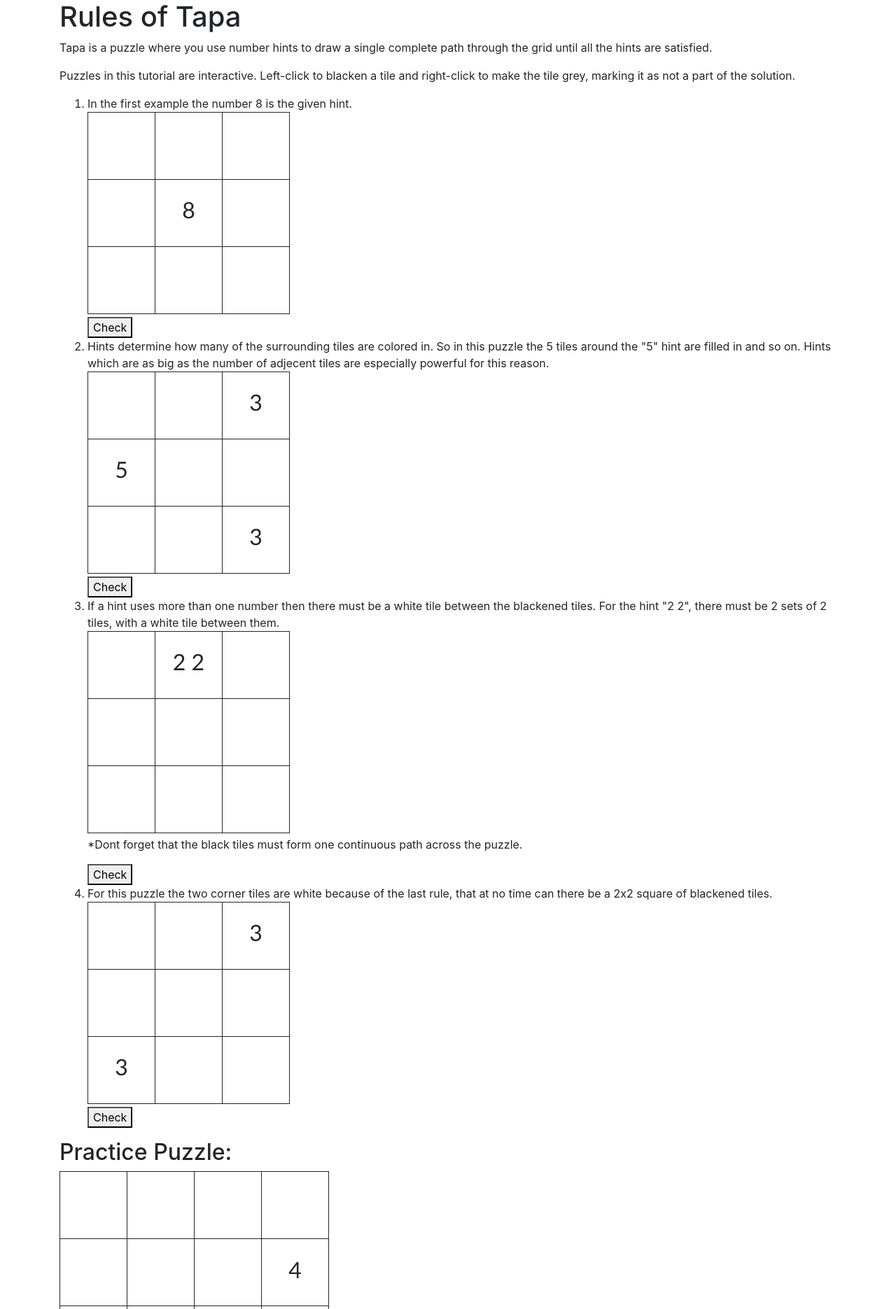
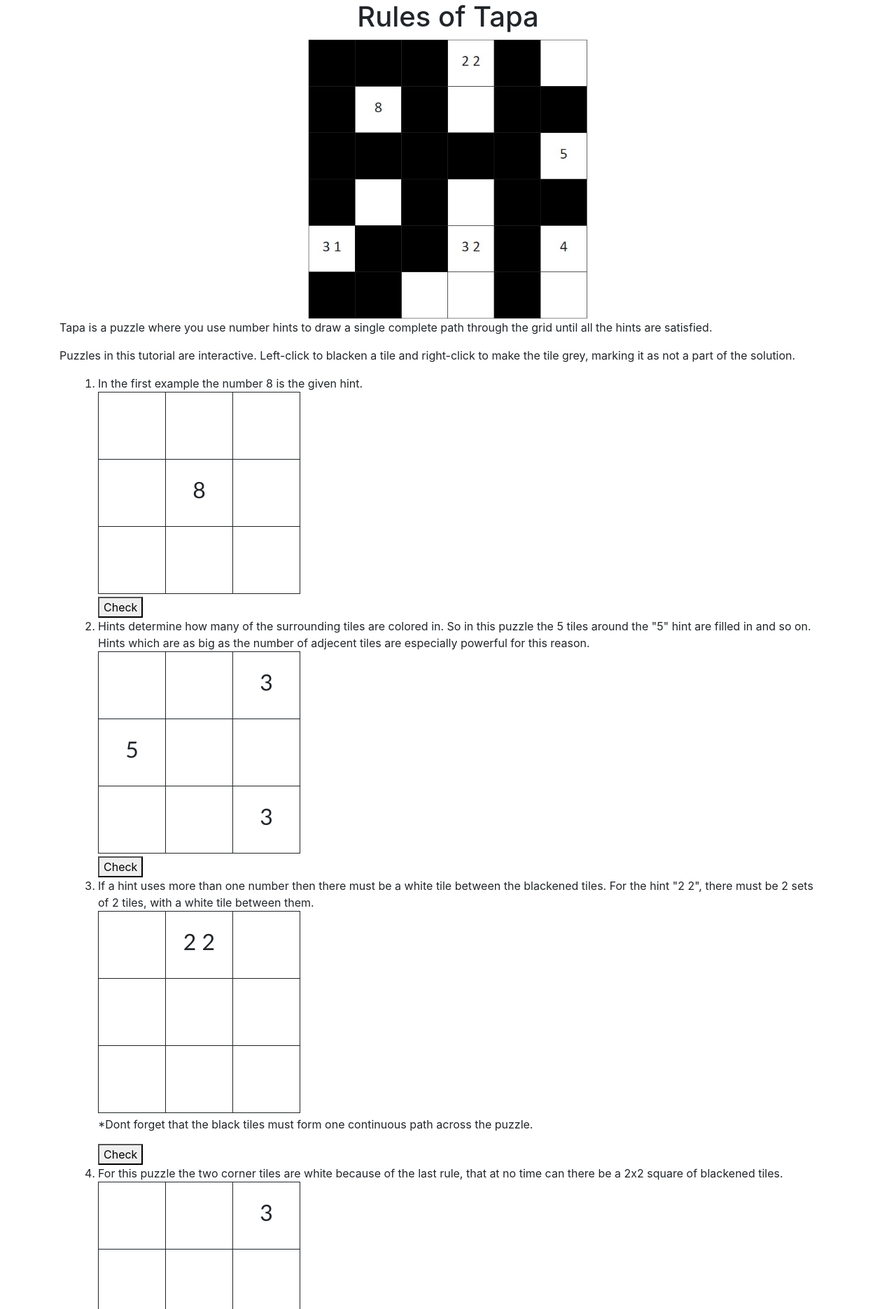
Before and after one commit to NoalS2/pytapaweb, a Django app: page /tutorial/ in a window 1280 px wide. Shown: the part 56-1927 px from the top of the page at 70% size. Run offline with Django 3.2, Linux system fonts and the light colour scheme; some libraries are stand-ins or nearby versions.

Commit message:
added an example of a tapa puzle into the tutorial

```diff
--- a/pytapaweb/settings.py
+++ b/pytapaweb/settings.py
@@ -125,3 +125,6 @@
 
 STATIC_ROOT = os.path.join(BASE_DIR, 'static')
 STATIC_URL = '/static/'
+
+MEDIA_ROOT = os.path.join(BASE_DIR, 'media')
+MEDIA_URL = '/media/'
--- a/pytapaweb/static/tapa.js
+++ b/pytapaweb/static/tapa.js
@@ -4,7 +4,7 @@
 var white;
 var grey;
 var yesterday = [[111,1,1,0,1,3],[1,0,1,1,1,1],[1,1,22,31,0,1],[0,1,31,3,1,1],[1,1,0,1,1,0],[3,1,1,1,0,11]];
-var today = [[1,1,1,0,1,1],[1,7,1,51,6,1],[1,42,1,1,1,1],[1,1,0,1,6,1],[1,6,311,0,311,1],[1,1,1,1,0,1]];
+var today = [[1,1,1,22,1,0],[1,8,1,0,1,1],[1,1,1,1,1,5],[1,0,1,0,1,1],[31,1,1,32,1,4],[1,1,0,1,1,0]];
 
 // This function represents the entire creation of the Tapa puzzle
 function tapa(solution, ident, buttonid) {
--- a/static/tapa.js
+++ b/static/tapa.js
@@ -4,7 +4,7 @@
 var white;
 var grey;
 var yesterday = [[111,1,1,0,1,3],[1,0,1,1,1,1],[1,1,22,31,0,1],[0,1,31,3,1,1],[1,1,0,1,1,0],[3,1,1,1,0,11]];
-var today = [[1,1,1,0,1,1],[1,7,1,51,6,1],[1,42,1,1,1,1],[1,1,0,1,6,1],[1,6,311,0,311,1],[1,1,1,1,0,1]];
+var today = [[1,1,1,22,1,0],[1,8,1,0,1,1],[1,1,1,1,1,5],[1,0,1,0,1,1],[31,1,1,32,1,4],[1,1,0,1,1,0]];
 
 // This function represents the entire creation of the Tapa puzzle
 function tapa(solution, ident, buttonid) {
--- a/tutorial/templates/tutorial/tutorial.html
+++ b/tutorial/templates/tutorial/tutorial.html
@@ -7,9 +7,15 @@
     table { border-collapse: collapse; font-family: Calibri, sans-serif; }
     td { border: solid thin; height: 6em; width: 6em; text-align: center; padding: 0; background-color: white}
     </style>
+<div class="container center d-flex justify-content-center">
     <h1>Rules of Tapa</h1>
+</div>
+<div class="container center d-flex justify-content-center">
+    <img src="{% static 'tapaexample.jpg' %}" height=400 width=400/>
+</div>
 <p>Tapa is a puzzle where you use number hints to draw a single complete path through the grid until all the hints are satisfied.</p>
 <p>Puzzles in this tutorial are interactive. Left-click to blacken a tile and right-click to make the tile grey, marking it as not a part of the solution.</p>
+<div class="container">
     <ol>
         <li>In the first example the number 8 is the given hint.</li>
         <div id="rule1" oncontextmenu="return false;" class="pb-1"></div>
@@ -27,6 +33,7 @@
         <div id="rule4" oncontextmenu="return false;" class="pb-1"></div>
         <button id='button4'>Check</button>
     </ol>
+</div>
 <h2>Practice Puzzle: </h2>
 <div id='hints'></div>
 <div id="practice" oncontextmenu="return false;" class="pb-1"></div>
```
Also changed, not shown: pytapaweb/static/tapaexample.JPG (added), static/tapaexample.JPG (added). Lines whose indentation alone changed are shown as unchanged.
